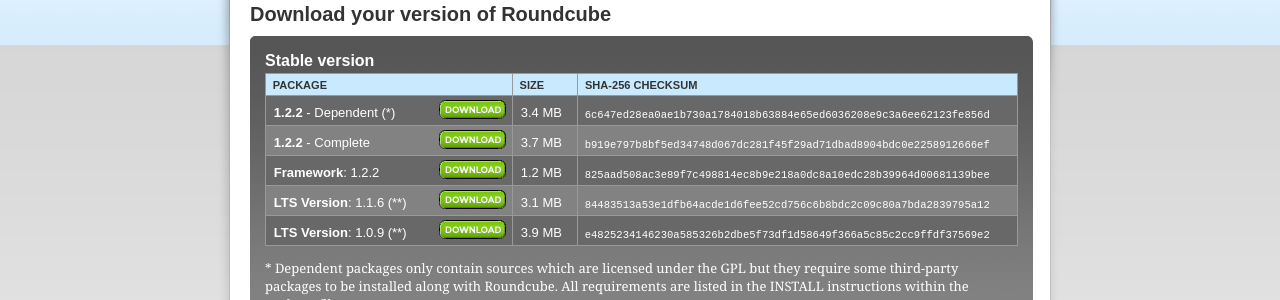
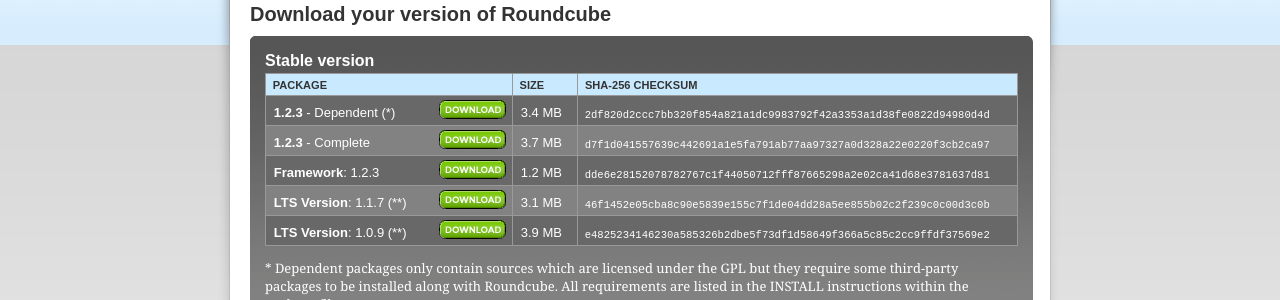
Before and after one commit to roundcube/roundcube.github.com, a Jekyll site: the page built from download/index.html, in a window 1280 px wide. Shown: the part 125-425 px from the top of the page. Built offline with Jekyll 4.4.1, drawn with Linux system fonts in a browser that asks for light colours; comment, search, counter and statistics services are not loaded.

Commit message:
Publish releases 1.2.3 and 1.1.7

```diff
--- a/_includes/version.txt
+++ b/_includes/version.txt
@@ -1 +1 @@
-1.2.2
+1.2.3
--- a/download/index.html
+++ b/download/index.html
@@ -21,28 +21,28 @@
 			</thead>
 			<tbody>
 			<tr class="even">
-				<td class="dlversion"><strong>1.2.2</strong> - Dependent (*)</td>
-				<td class="dlbutton"><a href="https://github.com/roundcube/roundcubemail/releases/download/1.2.2/roundcubemail-1.2.2.tar.gz" title="Download now!"><img src="images/table_button_download.png" width="67" height="19" alt="Download" class="pngimage" /></a>
+				<td class="dlversion"><strong>1.2.3</strong> - Dependent (*)</td>
+				<td class="dlbutton"><a href="https://github.com/roundcube/roundcubemail/releases/download/1.2.3/roundcubemail-1.2.3.tar.gz" title="Download now!"><img src="images/table_button_download.png" width="67" height="19" alt="Download" class="pngimage" /></a>
 				<td class="dlsize">3.4 MB</td>
-				<td class="dlchecksum">6c647ed28ea0ae1b730a1784018b63884e65ed6036208e9c3a6ee62123fe856d</td>
+				<td class="dlchecksum">2df820d2ccc7bb320f854a821a1dc9983792f42a3353a1d38fe0822d94980d4d</td>
 			</tr>
 			<tr class="odd">
-				<td class="dlversion"><strong>1.2.2</strong> - Complete</td>
-				<td class="dlbutton"><a href="https://github.com/roundcube/roundcubemail/releases/download/1.2.2/roundcubemail-1.2.2-complete.tar.gz" title="Download now!"><img src="images/table_button_download.png" width="67" height="19" alt="Download" class="pngimage" /></a>
+				<td class="dlversion"><strong>1.2.3</strong> - Complete</td>
+				<td class="dlbutton"><a href="https://github.com/roundcube/roundcubemail/releases/download/1.2.3/roundcubemail-1.2.3-complete.tar.gz" title="Download now!"><img src="images/table_button_download.png" width="67" height="19" alt="Download" class="pngimage" /></a>
 				<td class="dlsize">3.7 MB</td>
-				<td class="dlchecksum">b919e797b8bf5ed34748d067dc281f45f29ad71dbad8904bdc0e2258912666ef</td>
+				<td class="dlchecksum">d7f1d041557639c442691a1e5fa791ab77aa97327a0d328a22e0220f3cb2ca97</td>
 			</tr>
 			<tr class="even">
-				<td class="dlversion"><strong>Framework</strong>: 1.2.2</td>
-				<td class="dlbutton"><a href="https://github.com/roundcube/roundcubemail/releases/download/1.2.2/roundcube-framework-1.2.2.tar.gz" title="Download now!"><img src="images/table_button_download.png" width="67" height="19" alt="Download" class="pngimage" /></a>
+				<td class="dlversion"><strong>Framework</strong>: 1.2.3</td>
+				<td class="dlbutton"><a href="https://github.com/roundcube/roundcubemail/releases/download/1.2.3/roundcube-framework-1.2.3.tar.gz" title="Download now!"><img src="images/table_button_download.png" width="67" height="19" alt="Download" class="pngimage" /></a>
 				<td class="dlsize">1.2 MB</td>
-				<td class="dlchecksum">825aad508ac3e89f7c498814ec8b9e218a0dc8a10edc28b39964d00681139bee</td>
+				<td class="dlchecksum">dde6e28152078782767c1f44050712fff87665298a2e02ca41d68e3781637d81</td>
 			</tr>
 			<tr class="odd">
-				<td class="dlversion"><strong>LTS Version</strong>: 1.1.6 (**)</td>
-				<td class="dlbutton"><a href="https://github.com/roundcube/roundcubemail/releases/download/1.1.6/roundcubemail-1.1.6.tar.gz" title="Download now!"><img src="images/table_button_download.png" width="67" height="19" alt="Download" class="pngimage" /></a>
+				<td class="dlversion"><strong>LTS Version</strong>: 1.1.7 (**)</td>
+				<td class="dlbutton"><a href="https://github.com/roundcube/roundcubemail/releases/download/1.1.7/roundcubemail-1.1.7.tar.gz" title="Download now!"><img src="images/table_button_download.png" width="67" height="19" alt="Download" class="pngimage" /></a>
 				<td class="dlsize">3.1 MB</td>
-				<td class="dlchecksum">84483513a53e1dfb64acde1d6fee52cd756c6b8bdc2c09c80a7bda2839795a12</td>
+				<td class="dlchecksum">46f1452e05cba8c90e5839e155c7f1de04dd28a5ee855b02c2f239c0c00d3c0b</td>
 			</tr>
 			<tr class="even">
 				<td class="dlversion"><strong>LTS Version</strong>: 1.0.9 (**)</td>
```
Also changed, not shown: other parts of download/index.html (+1 -1 lines), _posts/2016-11-28-updates-1.2.3-and-1.1.7-released.md (added, +23 -0 lines).
